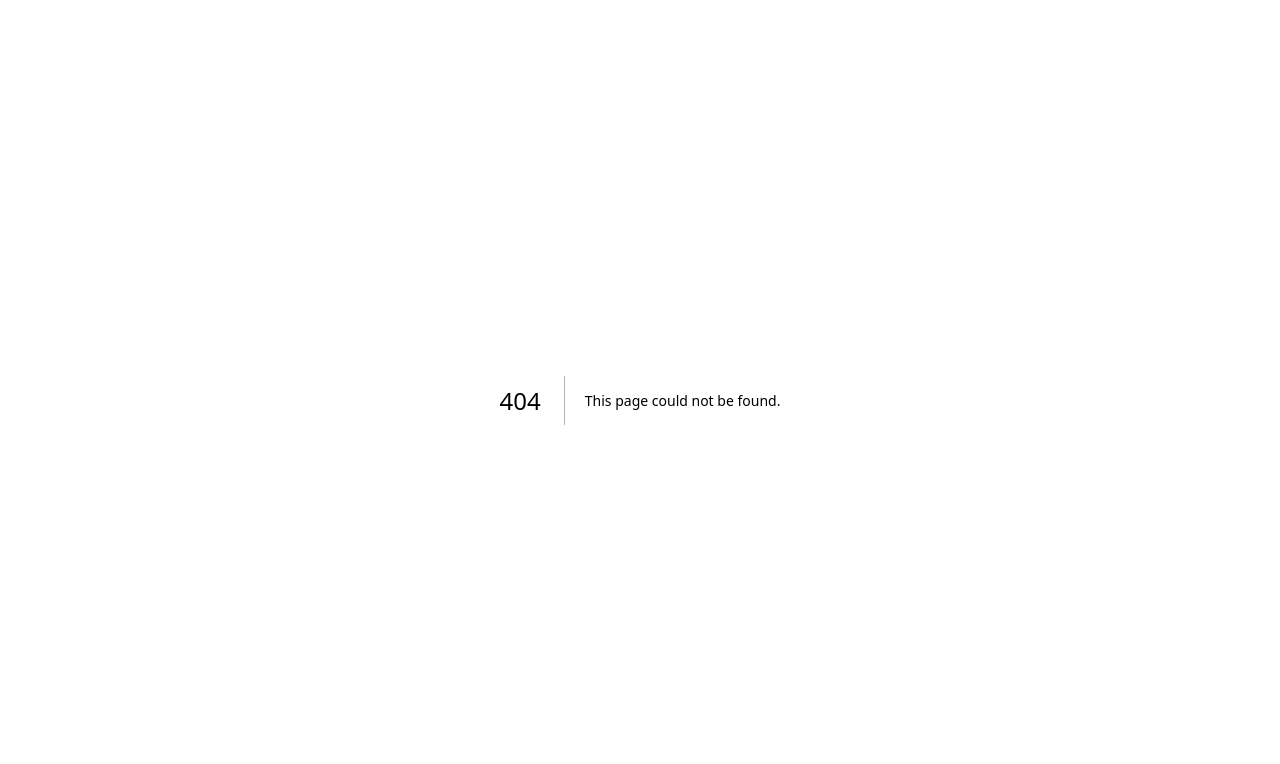
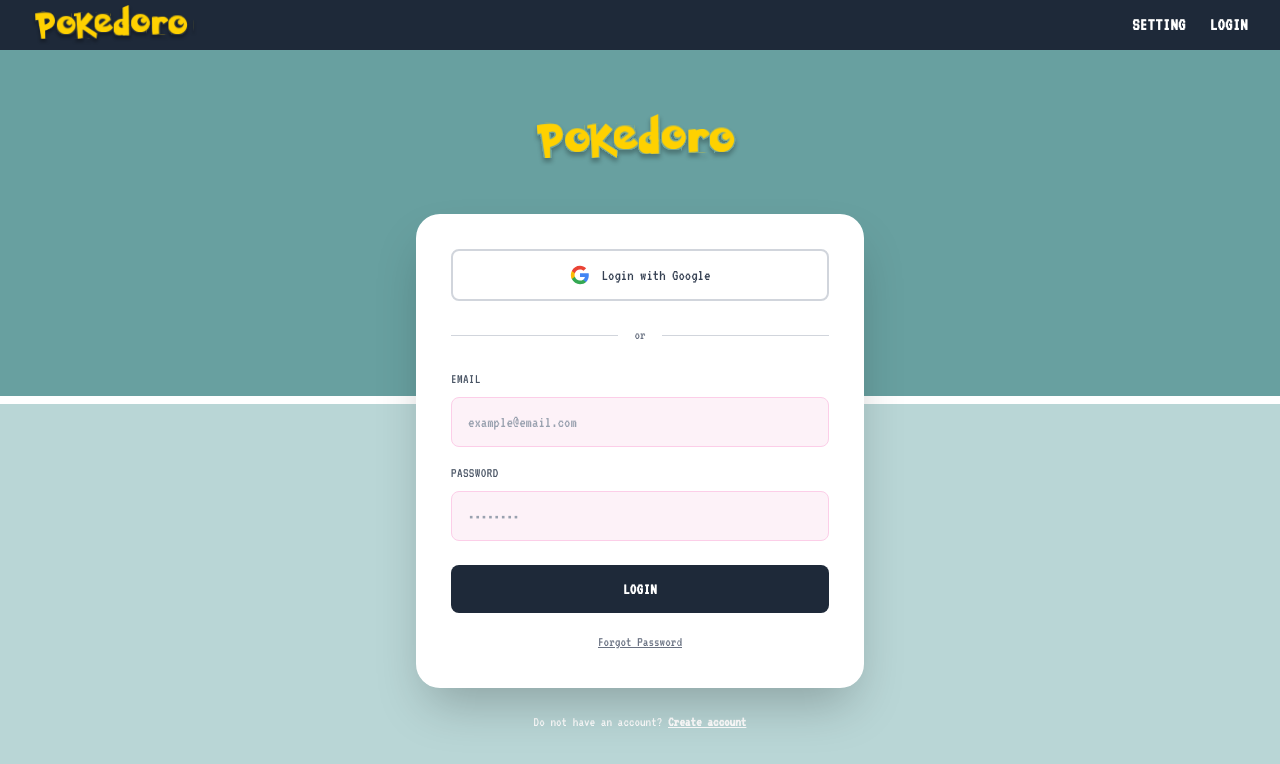
Before and after one commit to velarded/pokedoro-web, a Next.js app: page /login in a window 1280 px wide. Before the commit this address had no page. Shown: the top 764 px of the page. Built offline with nearby package versions, Linux system fonts and the light colour scheme.

Commit message:
add login page

```diff
--- /dev/null
+++ b/app/login/page.tsx
@@ -0,0 +1,160 @@
+"use client"
+import { useState } from 'react';
+import { VT323 } from 'next/font/google';
+const vt323 = VT323({
+  weight: '400',
+  subsets: ['latin'],
+});
+
+
+export default function LoginPage() {
+  const [email, setEmail] = useState('');
+  const [password, setPassword] = useState('');
+
+  const handleLogin = (e) => {
+    e.preventDefault();
+    console.log('Login attempt:', { email, password });
+    // Add your login logic here
+  };
+
+  const handleGoogleLogin = () => {
+    console.log('Google login clicked');
+    // Add Google OAuth logic here
+  };
+
+  return (
+    <div className={vt323.className}>
+        <div className="min-h-screen relative overflow-hidden">
+        {/* Two-tone background */}
+        <div className="absolute inset-0">
+            <div className="absolute top-0 left-0 right-0" style={{ height: '50%', backgroundColor: '#68A0A0' }}></div>
+            <div className="absolute bottom-0 left-0 right-0" style={{ height: '50%', backgroundColor: '#B9D6D6' }}></div>
+            <div className="absolute left-0 right-0" style={{
+            top: '50%',
+            height: '8px',
+            backgroundColor: '#fff',
+            transform: 'translateY(-50%)'
+            }}></div>
+        </div>
+        {/* Navigation Bar */}
+        <nav className="relative z-10 px-8 flex justify-between items-center bg-gray-800" style={{ height: '50px' }}>
+            {/* Logo */}
+            <div>
+            <img
+                src="/pokedoro-title.svg"
+                alt="Pokedoro"
+                style={{ height: '40px', width: 'auto' }}
+            />
+            </div>
+
+            {/* Right Navigation Items */}
+            <div className="flex items-center space-x-6">
+            <button className="text-white font-semibold text-lg hover:opacity-80 transition-opacity uppercase tracking-wide">
+                Setting
+            </button>
+            <button className="text-white font-semibold text-lg hover:opacity-80 transition-opacity uppercase tracking-wide">
+                Login
+            </button>
+            </div>
+        </nav>
+
+        {/* Login Form Container */}
+        <div className="relative z-10 flex items-center justify-center px-4" style={{ marginTop: '8vh' }}>
+            <div className="w-full max-w-md">
+            {/* Pokedoro Logo Image */}
+            <div className="text-center mb-12">
+                <img
+                src="/pokedoro-title.svg"
+                alt="Pokedoro"
+                className="mx-auto"
+                style={{ maxWidth: '400px', height: 'auto' }}
+                />
+            </div>
+
+            {/* Login Card */}
+            <div className="bg-white bg-opacity-95 rounded-3xl shadow-2xl p-8 backdrop-blur-sm" style={{
+                border: '3px solid rgba(255, 255, 255, 0.5)'
+            }}>
+                {/* Google Login Button */}
+                <button
+                onClick={handleGoogleLogin}
+                className="w-full flex items-center justify-center space-x-3 py-3 px-4 mb-6 bg-white border-2 border-gray-300 rounded-lg hover:bg-gray-50 transition-colors font-medium text-gray-700"
+                >
+                <svg className="w-5 h-5" viewBox="0 0 24 24">
+                    <path fill="#4285F4" d="M22.56 12.25c0-.78-.07-1.53-.2-2.25H12v4.26h5.92c-.26 1.37-1.04 2.53-2.21 3.31v2.77h3.57c2.08-1.92 3.28-4.74 3.28-8.09z"/>
+                    <path fill="#34A853" d="M12 23c2.97 0 5.46-.98 7.28-2.66l-3.57-2.77c-.98.66-2.23 1.06-3.71 1.06-2.86 0-5.29-1.93-6.16-4.53H2.18v2.84C3.99 20.53 7.7 23 12 23z"/>
+                    <path fill="#FBBC05" d="M5.84 14.09c-.22-.66-.35-1.36-.35-2.09s.13-1.43.35-2.09V7.07H2.18C1.43 8.55 1 10.22 1 12s.43 3.45 1.18 4.93l2.85-2.22.81-.62z"/>
+                    <path fill="#EA4335" d="M12 5.38c1.62 0 3.06.56 4.21 1.64l3.15-3.15C17.45 2.09 14.97 1 12 1 7.7 1 3.99 3.47 2.18 7.07l3.66 2.84c.87-2.6 3.3-4.53 6.16-4.53z"/>
+                </svg>
+                <span>Login with Google</span>
+                </button>
+
+                {/* Divider */}
+                <div className="relative my-6">
+                <div className="absolute inset-0 flex items-center">
+                    <div className="w-full border-t border-gray-300"></div>
+                </div>
+                <div className="relative flex justify-center text-sm">
+                    <span className="px-4 bg-white text-gray-500">or</span>
+                </div>
+                </div>
+
+                {/* Email Input */}
+                <div className="mb-4">
+                <label className="block text-gray-600 text-sm font-medium mb-2 uppercase tracking-wide">
+                    Email
+                </label>
+                <input
+                    type="email"
+                    value={email}
+                    onChange={(e) => setEmail(e.target.value)}
+                    placeholder="example@email.com"
+                    className="w-full px-4 py-3 bg-pink-50 border border-pink-200 rounded-lg focus:outline-none focus:ring-2 focus:ring-pink-300 focus:border-transparent text-gray-700 placeholder-gray-400"
+                />
+                </div>
+
+                {/* Password Input */}
+                <div className="mb-6">
+                <label className="block text-gray-600 text-sm font-medium mb-2 uppercase tracking-wide">
+                    Password
+                </label>
+                <input
+                    type="password"
+                    value={password}
+                    onChange={(e) => setPassword(e.target.value)}
+                    placeholder="••••••••"
+                    className="w-full px-4 py-3 bg-pink-50 border border-pink-200 rounded-lg focus:outline-none focus:ring-2 focus:ring-pink-300 focus:border-transparent text-gray-700 placeholder-gray-400"
+                />
+                </div>
+
+                {/* Login Button */}
+                <button
+                onClick={handleLogin}
+                className="w-full py-3 px-4 bg-gray-800 hover:bg-gray-900 text-white font-semibold rounded-lg transition-colors uppercase tracking-wide mb-4"
+                >
+                Login
+                </button>
+
+                {/* Forgot Password Link */}
+                <div className="text-center">
+                <a href="#" className="text-sm text-gray-500 hover:text-gray-700 underline">
+                    Forgot Password
+                </a>
+                </div>
+            </div>
+
+            {/* Sign Up Section */}
+            <div className="text-center mt-6 text-white">
+                <p className="text-sm">
+                Do not have an account?{' '}
+                <a href="#" className="font-semibold underline hover:opacity-80">
+                    Create account
+                </a>
+                </p>
+            </div>
+            </div>
+        </div>
+        </div>
+    </div>
+  );
+}
--- a/package.json
+++ b/package.json
@@ -9,6 +9,7 @@
     "lint": "eslint"
   },
   "dependencies": {
+    "@next/font": "^14.2.15",
     "next": "16.0.5",
     "react": "19.2.0",
     "react-dom": "19.2.0"
```
Also changed, not shown: public/pokedoro-title.svg (added), 1 other file (tests, documents, lock files or other folders).
